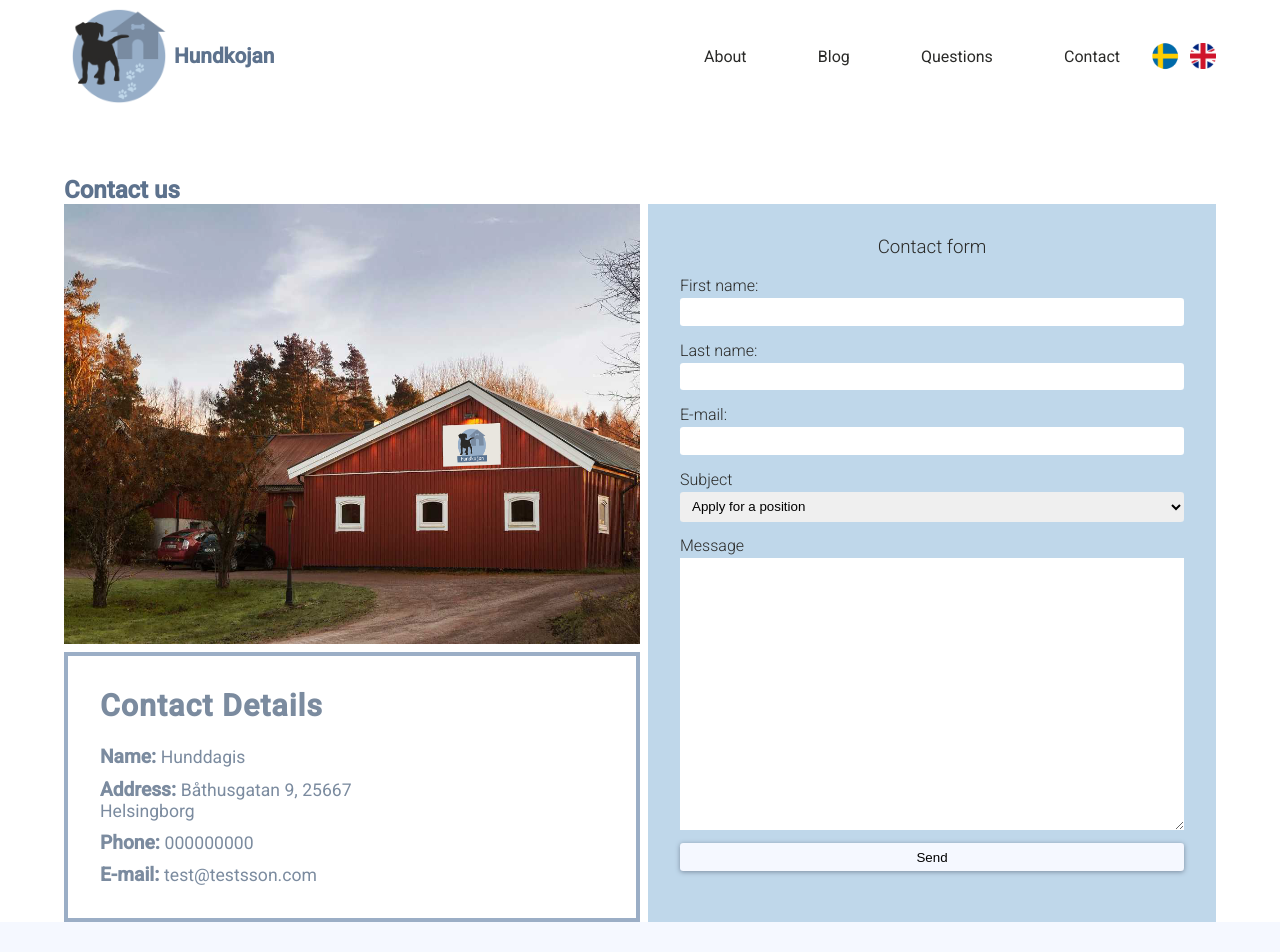
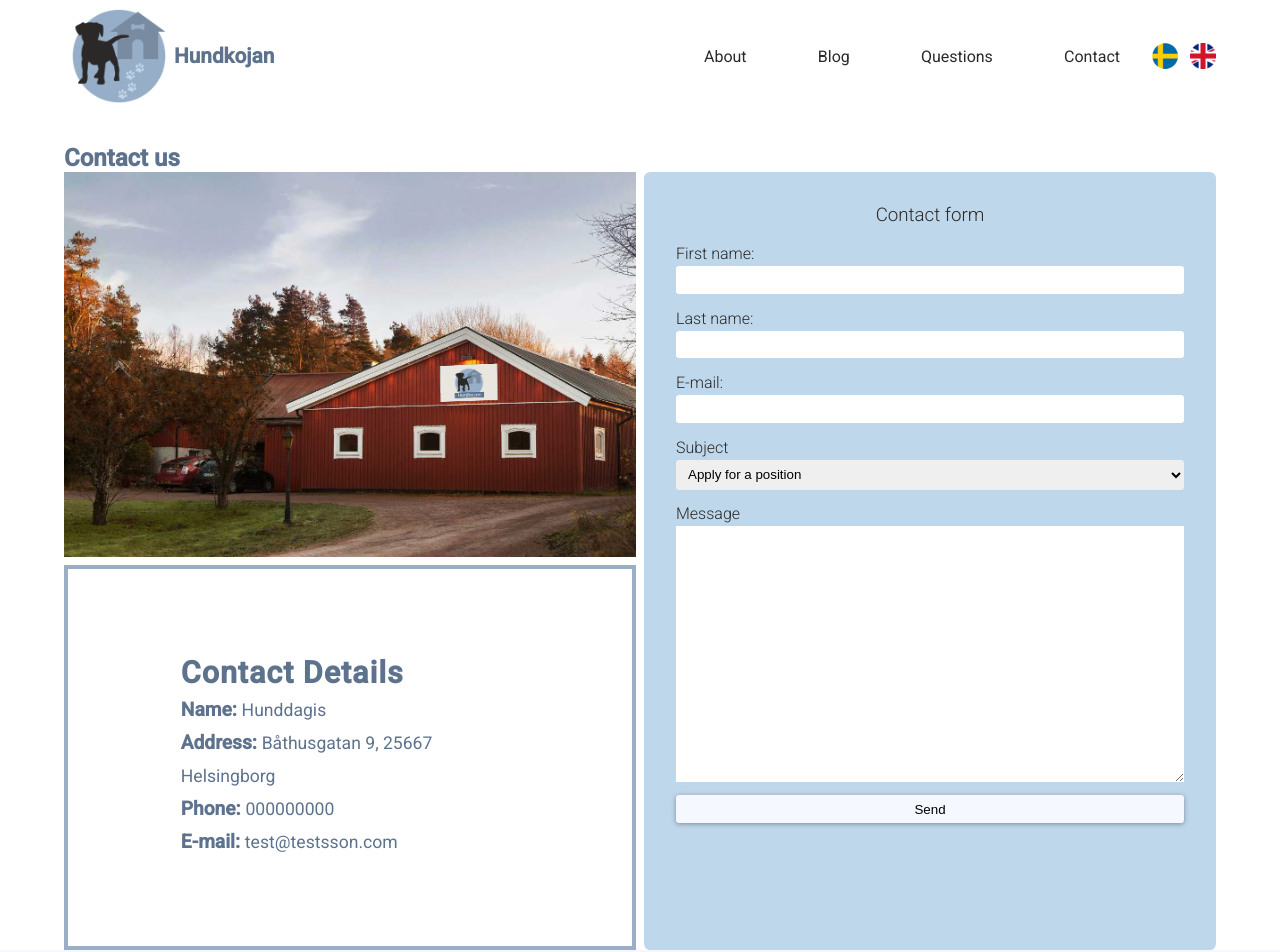
Before and after one commit to EmmaOlsson/hunddagis, a React (Create React App) app: page /contact in a window 1280 px wide. Shown: the top 952 px of the page. Built offline with nearby package versions, Linux system fonts and the light colour scheme.

Commit message:
changed styling for form in contact

```diff
--- a/src/css/contact.module.css
+++ b/src/css/contact.module.css
@@ -4,21 +4,7 @@
     width: 90%;
     margin: 0 auto;
 }
-.img {
-    width: 45vw;
-    height: 55vh;
-    /* margin-top: 2rem; */
-}
-.contactTitle {
-    font-size: 1.5rem;
-    margin-top: 2rem;
-    color: var(--hundkojan-blue);
-}
-.contactDetails {
- /*    height: 60%; */
-/*     margin-top: 2rem;
-    margin-bottom: 2rem; */
-}
+
 .contactDetailsContainer {
     display: grid;
     grid-template-columns: repeat(2, 1fr);
@@ -29,8 +15,38 @@
 
 .leftContainer{
     display: grid;
+    grid-template-rows: repeat(2, 1fr);
     /* grid-template-rows: repeat(2, 1fr); */
     row-gap: .5rem;
+    flex: 1;
+}
+
+.imgContainer {
+ /*    height: 100%; */
+    flex: 1;
+    /* margin-top: 2rem; */
+}
+
+.img{
+    width: 100%;
+    height: 100%;
+}
+
+.contactTitle {
+    font-size: 1.5rem;
+    margin-top: 2rem;
+    color: var(--hundkojan-blue);
+}
+.contactDetails {
+    height: 100%;
+    display: flex;
+    flex: 1;
+    flex-direction: column;
+    justify-content: center;
+    align-items: center;
+    border: 4px solid var(--sky-blue);
+    color: var(--hundkojan-blue);
+    line-height: 2rem;
 }
 
 .contactDetailsTitle {
@@ -40,14 +56,15 @@
     letter-spacing: 1px;
 }
 .content {
-    display: flex;
-    flex-direction: column;
-    border: 4px solid var(--sky-blue);
-    padding: 2rem 12rem 0 2rem;
-    color: var(--grey-blue);
+    width: 60%;
 }
-.titleContainer {
+/* .content div {
+
+} */
+
+/* .titleContainer {
     margin-bottom: 1.4rem;
+
 }
 .nameContainer {
     margin-bottom: .6rem;
@@ -60,7 +77,7 @@
 }
 .emailContainer {
     margin-bottom: 2rem;
-}
+} */
 .subHeading {
     font-weight: bold;
     font-size: 1.2rem;
@@ -78,6 +95,8 @@
     height: 100%;
     padding: 1rem 2rem;
     background: var(--light-blue);
+    flex: 1;
+    border-radius: .4rem;
 }
 
 .contactFormTitle{
@@ -113,8 +132,8 @@
     flex-direction: column;
 }
 .contactText{
+    min-height: 16rem;
     min-width: 100%;
-    min-height: 17rem;
 }
 
 .dropDownMenu:hover, .submitForm:hover {
@@ -136,10 +155,10 @@
         flex-direction: column;
     }
     .leftContainer {
-        margin-bottom: 2rem;
+        margin-bottom: .5rem;
     }
-    .img {
+/*     .img {
         width: 100%;
         height: 100%;
-    }
+    } */
 }
--- a/src/screens/ContactScreen.js
+++ b/src/screens/ContactScreen.js
@@ -17,13 +17,16 @@ const ContactScreen = () => {
 
   return (
     <section className={style.logoContainer}>
-      <div className={style.contactTitle}>
+      {/* Den här blir dubbel då det finns två className som är contactTitle */}
+{/*       <div className={style.contactTitle}> */}
         <h2 className={style.contactTitle}>{t('contact.title')}</h2>
-      </div>
+    {/*   </div> */}
 
       <div className={style.contactDetailsContainer}>
         <div className={style.leftContainer}>
+          <section className={style.imgContainer}>
           <img className={style.img} alt="location" src={hunddagis}></img>
+          </section>
           <div className={style.contactDetails}>
             <div className={style.content}>
               <div className={style.titleContainer}>
```
